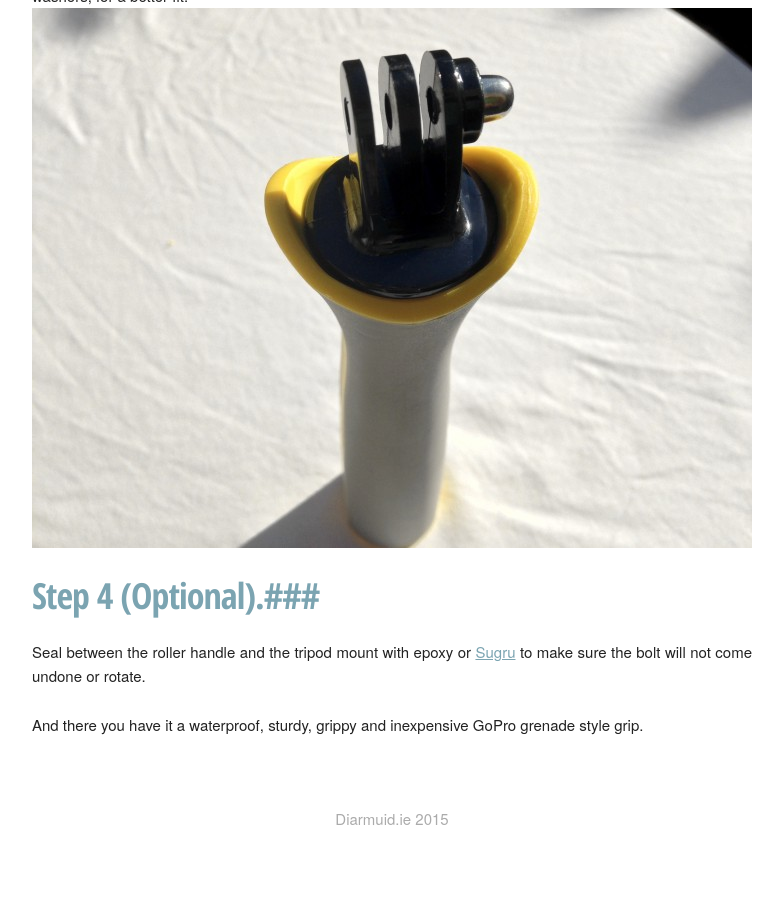
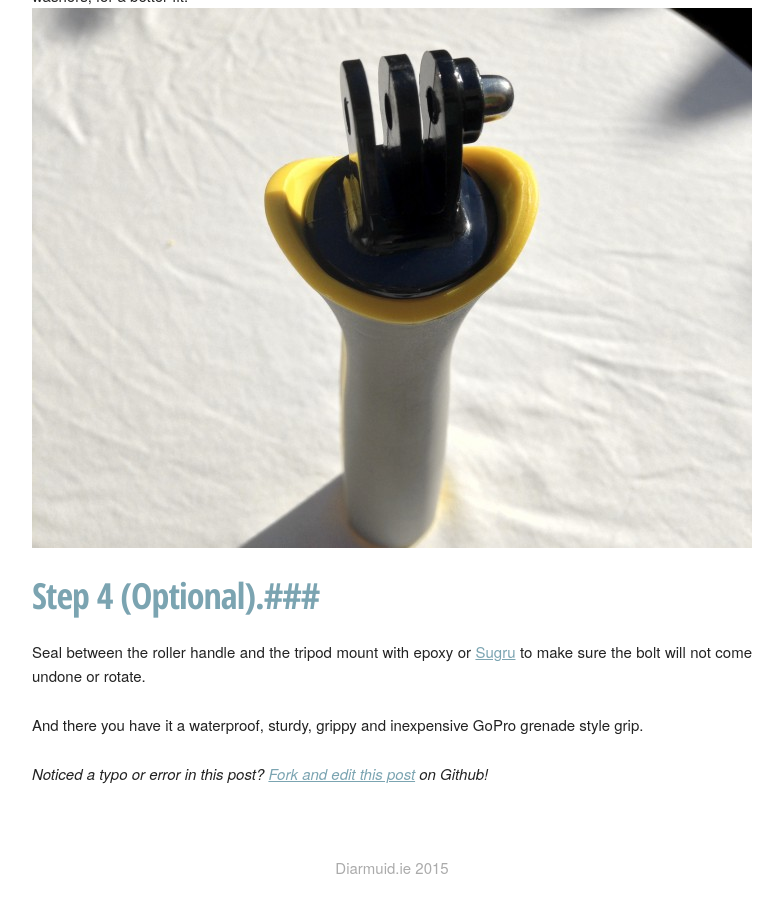
Before and after one commit to mrinc/diarmuidie.github.io, a Jekyll site: the page built from _posts/2014-07-31-diy-gopro-grenade-grip.md, in a window 1280 px wide and 900 px high, scrolled down 3529 px. Shown: the whole window, without its empty margins (248-1031 px from the left). Built offline with Jekyll 4.4.1, drawn with Linux system fonts in a browser that asks for light colours; Markdown is read by kramdown in place of the engine named in the settings; comment, search, counter and statistics services are not loaded; before the commit the page ends 4380 px from its top, so only the background shows below that.

Commit message:
Add contribution link to posts.

```diff
--- a/_config.yml
+++ b/_config.yml
@@ -17,6 +17,8 @@ timezone: Europe/Dublin
 # Your website URL (e.g. http://barryclark.github.io or http://www.barryclark.co)
 # Used for Sitemap.xml and your RSS feed
 url: https://diarmuid.ie
+
+github_repo_url: https://github.com/diarmuidie/diarmuidie.github.io
 
 # If you're hosting your site at a Project repository on GitHub pages
 # (http://yourusername.github.io/repository-name)
--- a/_layouts/post.html
+++ b/_layouts/post.html
@@ -14,6 +14,10 @@ layout: default
         {{ content }}
     </div>
 
+    <p>
+        <em>Noticed a typo or error in this post? <a href="{{ site.github_repo_url }}/edit/master/{{ page.path }}">Fork and edit this post</a> on Github!</em>
+    </p>
+
     {% include disqus.html %}
 
 </article>
```
